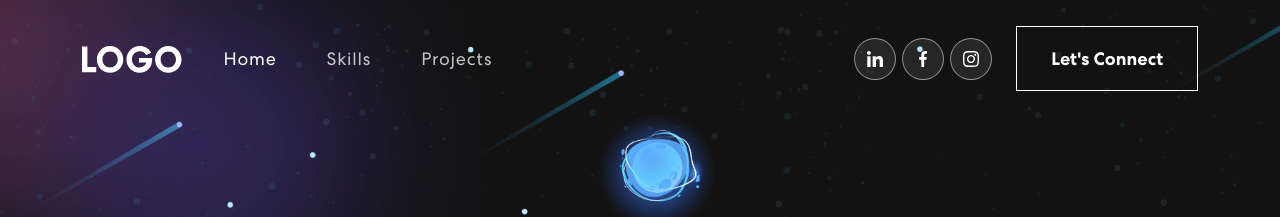
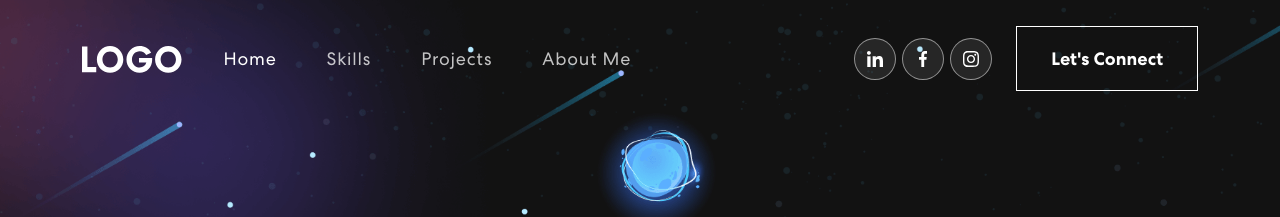
Before and after one commit to EliottDevCode/Portfolio-2022-react, a React (Create React App) app: page / in a window 1280 px wide. Shown: the top 217 px of the page. Built offline with nearby package versions, Linux system fonts and the light colour scheme; no server answers.

Commit message:
Add section into navbar

```diff
--- a/src/components/NavBar.js
+++ b/src/components/NavBar.js
@@ -41,6 +41,7 @@ export const NavBar = () => {
                         <Nav.Link href="#home" className={activeLink === 'home' ? 'active navbar-link' : 'navbar-link'} onClick={() => onUpdateActiveLink('home')} >Home</Nav.Link>
                         <Nav.Link href="#skills" className={activeLink === 'skills' ? 'active navbar-link' : 'navbar-link'} onClick={() => onUpdateActiveLink('skills')}  >Skills</Nav.Link>
                         <Nav.Link href="#projects" className={activeLink === 'projects' ? 'active navbar-link' : 'navbar-link'} onClick={() => onUpdateActiveLink('projects')} >Projects</Nav.Link>
+                        <Nav.Link href="#aboutMe" className={activeLink === 'aboutMe' ? 'active navbar-link' : 'navbar-link'} onClick={() => onUpdateActiveLink('aboutMe')} >About Me</Nav.Link>
                     </Nav>
                     <span className="navbar-text">
                         <div className="social-icon">
```
